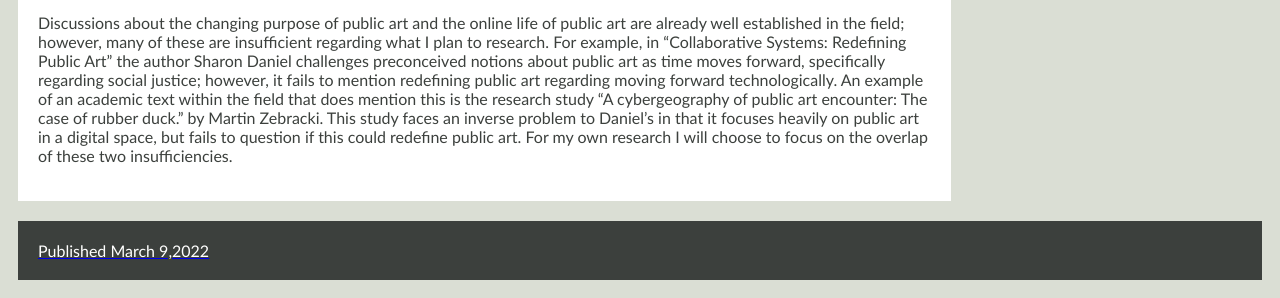
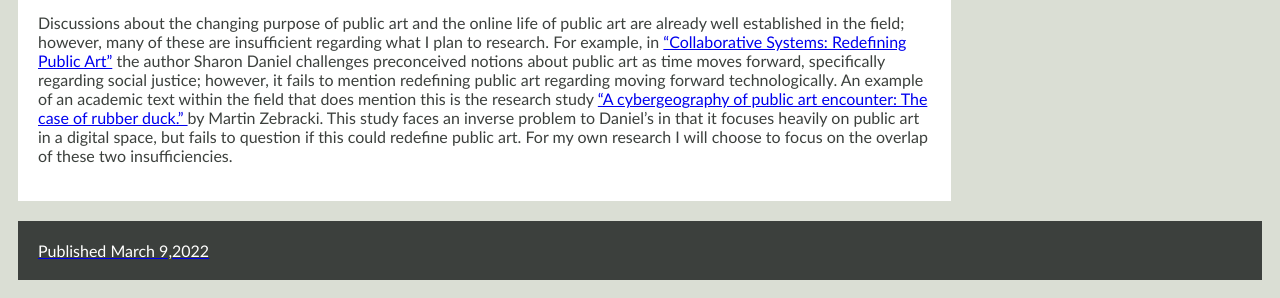
Before and after one commit to lauragraceh/Background, a plain HTML site: page index.html in a window 1280 px wide. Shown: the part 714-1012 px from the top of the page. Drawn offline with Linux system fonts and the light colour scheme.

Commit message:
Update index.html

```diff
--- a/index.html
+++ b/index.html
@@ -205,7 +205,7 @@ li.dropdown {
     <div class="card">
       <h2>Background And Literature Review</h2>
       <img src=https://assets.bwbx.io/images/users/iqjWHBFdfxIU/ie3VMRvVkLTI/v0/-1x-1.jpg width="470" height="315.5">
-      <p>Discussions about the changing purpose of public art and the online life of public art are already well established in the field; however, many of these are insufficient regarding what I plan to research. For example, in “Collaborative Systems: Redefining Public Art” the author Sharon Daniel challenges preconceived notions about public art as time moves forward, specifically regarding social justice; however, it fails to mention redefining public art regarding moving forward technologically. An example of an academic text within the field that does mention this is the research study “A cybergeography of public art encounter: The case of rubber duck.” by Martin Zebracki. This study faces an inverse problem to Daniel’s in that it focuses heavily on public art in a digital space, but fails to question if this could redefine public art. For my own research I will choose to focus on the overlap of these two insufficiencies.  </p>
+      <p>Discussions about the changing purpose of public art and the online life of public art are already well established in the field; however, many of these are insufficient regarding what I plan to research. For example, in <a href="https://lauragraceh.github.io/Sources/">“Collaborative Systems: Redefining Public Art”</a> the author Sharon Daniel challenges preconceived notions about public art as time moves forward, specifically regarding social justice; however, it fails to mention redefining public art regarding moving forward technologically. An example of an academic text within the field that does mention this is the research study <a href="https://lauragraceh.github.io/Sources/">“A cybergeography of public art encounter: The case of rubber duck.” </a> by Martin Zebracki. This study faces an inverse problem to Daniel’s in that it focuses heavily on public art in a digital space, but fails to question if this could redefine public art. For my own research I will choose to focus on the overlap of these two insufficiencies.  </p>
     </div>
   </div>
  <div class="rightcolumn">
```
